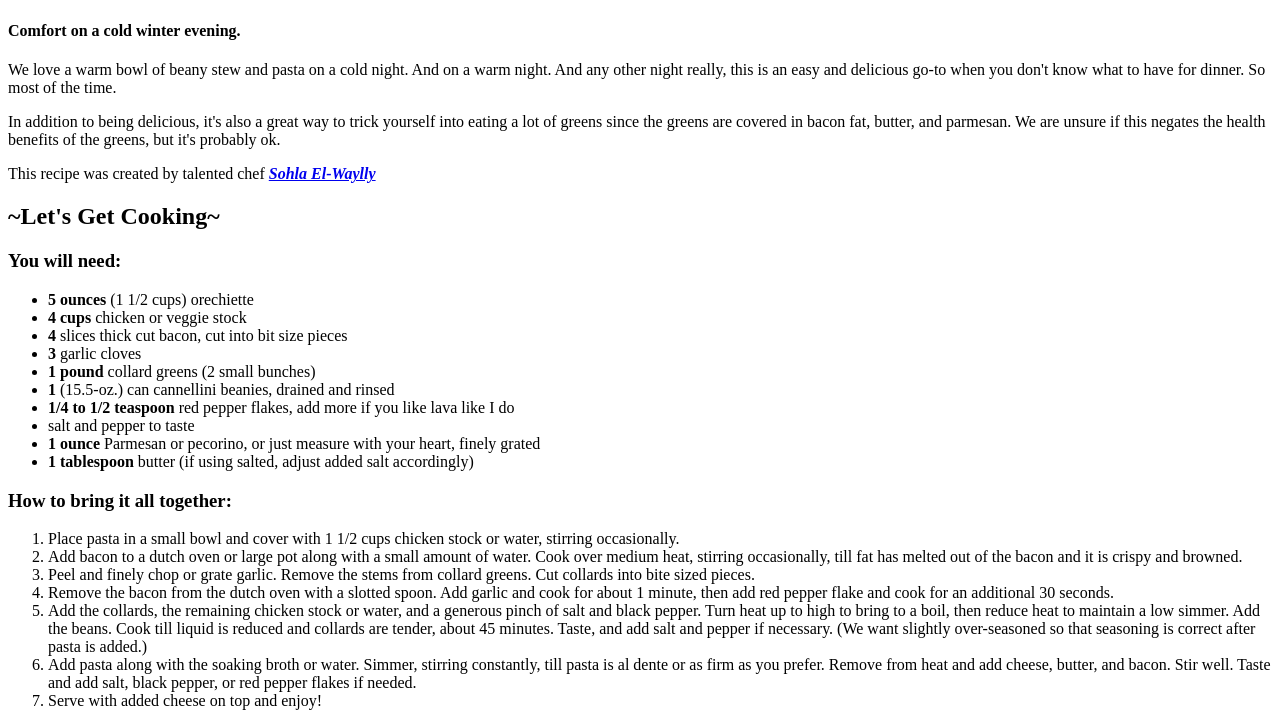
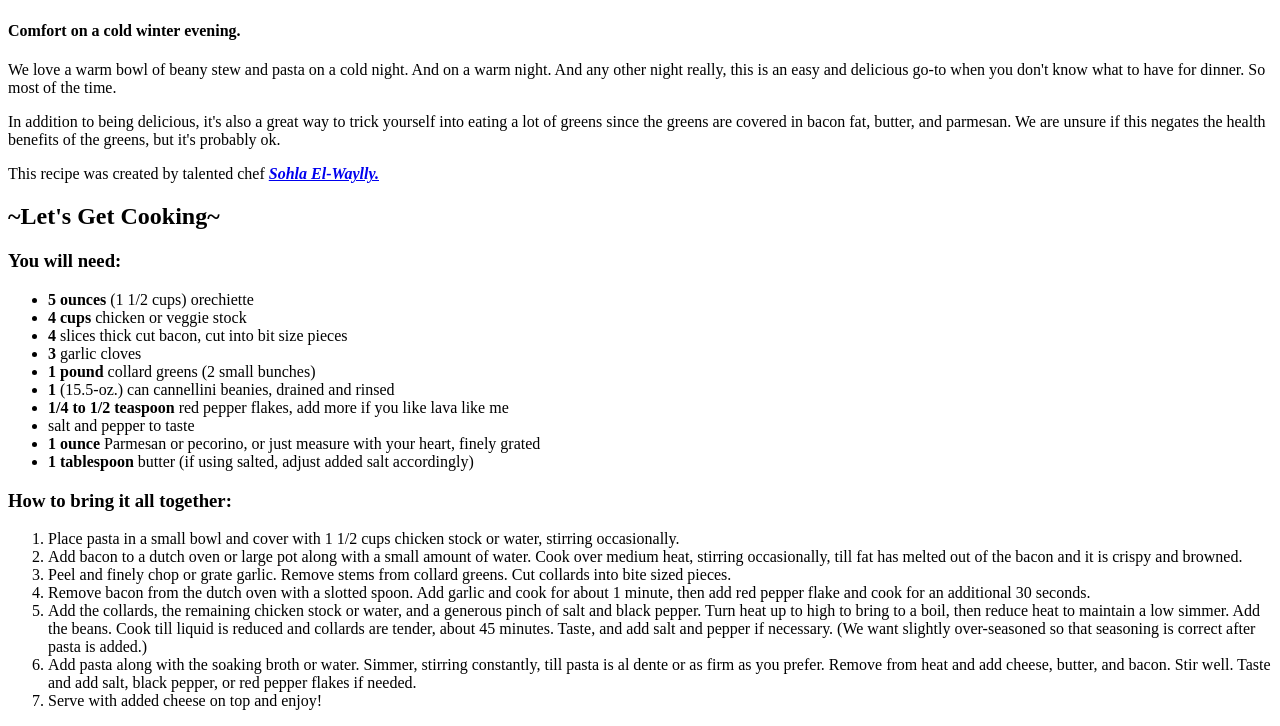
Before and after one commit to freneticmango/odin-recipes, a plain HTML site: page recipes/sohla-dish.html in a window 1280 px wide. Shown: the part 522-1248 px from the top of the page. Drawn offline with Linux system fonts and the light colour scheme.

Commit message:
Make small changes for grammar consistency

```diff
--- a/recipes/sohla-dish.html
+++ b/recipes/sohla-dish.html
@@ -22,7 +22,7 @@
             but it's probably ok.</p>
 
         <p>This recipe was created by talented
-            chef <a href="https://www.hellosohla.com"><strong><em>Sohla El-Waylly</strong></em></a></p>
+            chef <a href="https://www.hellosohla.com"><strong><em>Sohla El-Waylly.</strong></em></a></p>
 
         <h2>~Let's Get Cooking~</h2>
 
@@ -35,7 +35,7 @@
             <li><strong>3</strong> garlic cloves</li>
             <li><strong>1 pound</strong> collard greens (2 small bunches)</li>
             <li><strong>1</strong> (15.5-oz.) can cannellini beanies, drained and rinsed</li>
-            <li><strong>1/4 to 1/2 teaspoon</strong> red pepper flakes, add more if you like lava like I do</li>
+            <li><strong>1/4 to 1/2 teaspoon</strong> red pepper flakes, add more if you like lava like me</li>
             <li>salt and pepper to taste</li>
             <li><strong>1 ounce</strong> Parmesan or pecorino, or just measure with your heart, finely grated</li>
             <li><strong>1 tablespoon</strong> butter (if using salted, adjust added salt accordingly)</li>
@@ -47,9 +47,9 @@
             <li>Place pasta in a small bowl and cover with 1 1/2 cups chicken stock or water, stirring
             occasionally.</li>
             <li>Add bacon to a dutch oven or large pot along with a small amount of water. Cook over medium heat, stirring occasionally, till fat has melted out of the bacon and it is crispy and browned.</li>
-            <li>Peel and finely chop or grate garlic. Remove the stems from collard greens. Cut collards into bite
+            <li>Peel and finely chop or grate garlic. Remove stems from collard greens. Cut collards into bite
             sized pieces.</li>
-            <li>Remove the bacon from the dutch oven with a slotted spoon. Add garlic and cook for about 1 minute,
+            <li>Remove bacon from the dutch oven with a slotted spoon. Add garlic and cook for about 1 minute,
             then add red pepper flake and cook for an additional 30 seconds.</li>
             <li>Add the collards, the remaining chicken stock or water, and a generous pinch of salt and black pepper.
             Turn heat up to high to bring to a boil, then reduce heat to maintain a low simmer. Add the beans. Cook
```
